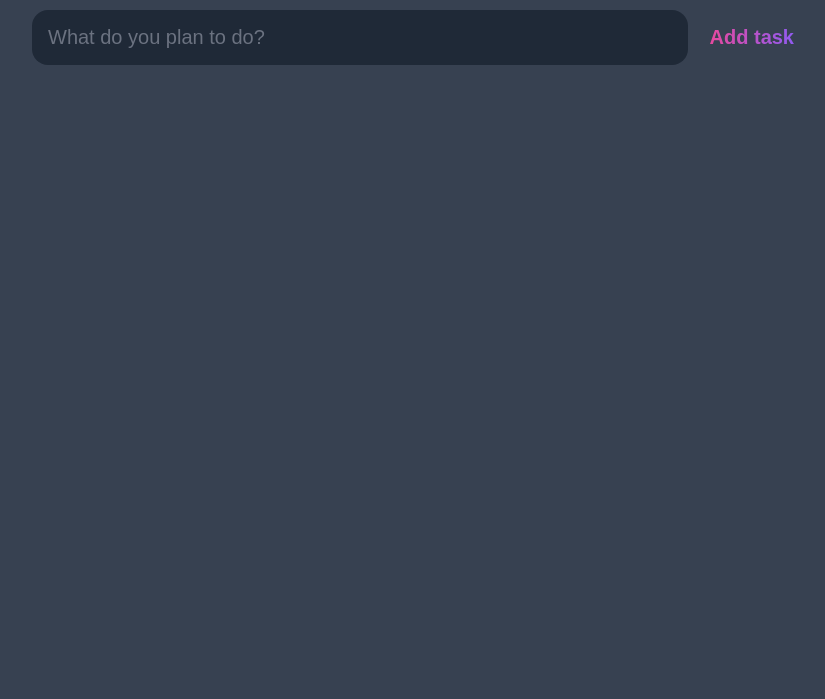
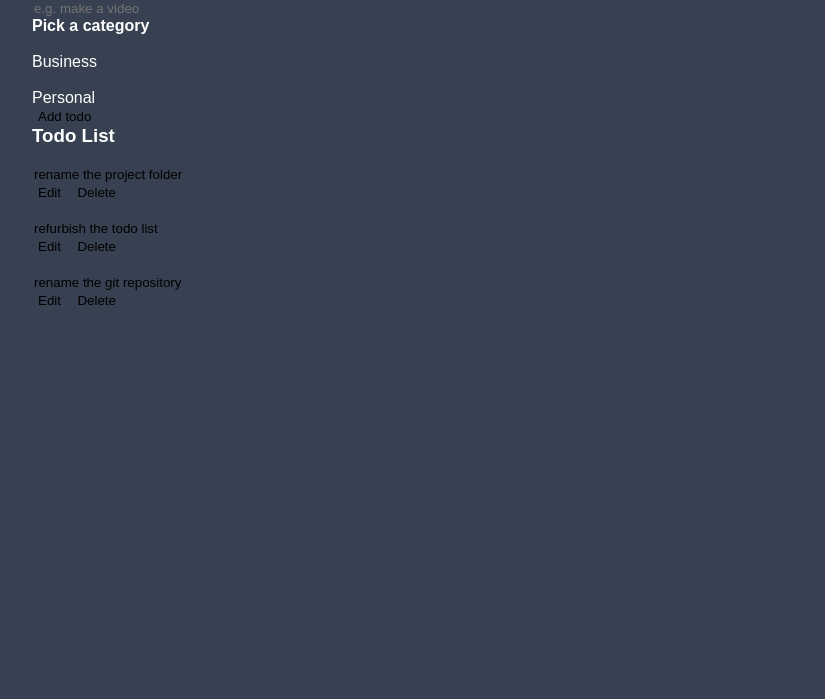
Before and after one commit to D3vM3y/taskMaster, a plain HTML site: page index.html in a window 1280 px wide. Shown: the part 101-800 px from the top of the page, without its empty margins (224-1049 px from the left). Drawn offline with Linux system fonts and the light colour scheme.

Commit message:
implementing the basic html structure

```diff
--- a/index.html
+++ b/index.html
@@ -8,6 +8,98 @@
     <link rel="stylesheet" href="main.css">
 </head>
 <body>
+    <main class="app">
+
+        <section class="greeting">
+            <h2 class="title">
+                Hello <input type="text" id="name" placeholder="Name here">
+            </h2>
+        </section>
+
+        <section class="create-todo">
+            <h3>Create a Todo</h3>
+
+            <form id="new-todo-form">
+                <h4>What's on your todo list?</h4>
+                <input type="text" name="content" id="content" placeholder="e.g. make a video">
+
+                <h4>Pick a category</h4>
+                <div class="options">
+                    <label>
+                        <input type="radio" name="category" id="category1" value="business">
+                        <span class="bubble business"></span>
+                        <div>Business</div>
+                    </label>
+
+                    <label>
+                        <input type="radio" name="category" id="category2" value="personal">
+                        <span class="bubble personal"></span>
+                        <div>Personal</div>
+                    </label>
+
+                </div>
+
+                <input type="submit" value="Add todo">
+            </form>
+        </section>
+
+        <section class="todo-list">
+            <h3>Todo List</h3>
+            <div class="list" id="todo-list">
+                <div class="todo-item">
+                    <label>
+                        <input type="checkbox">
+                        <span class="bubble business"></span>
+                    </label>
+
+                    <div class="todo-content">
+                        <input type="text" value="rename the project folder" readonly>
+                    </div>
+
+                    <div class="actions">
+                        <button class="edit">Edit</button>
+                        <button class="delete">Delete</button>
+                    </div>
+                </div>
+
+                <div class="todo-item">
+                    <label>
+                        <input type="checkbox">
+                        <span class="bubble business"></span>
+                    </label>
+
+                    <div class="todo-content">
+                        <input type="text" value="refurbish the todo list" readonly>
+                    </div>
+
+                    <div class="actions">
+                        <button class="edit">Edit</button>
+                        <button class="delete">Delete</button>
+                    </div>
+                </div>
+
+                <div class="todo-item">
+                    <label>
+                        <input type="checkbox">
+                        <span class="bubble business"></span>
+                    </label>
+
+                    <div class="todo-content">
+                        <input type="text" value="rename the git repository" readonly>
+                    </div>
+
+                    <div class="actions">
+                        <button class="edit">Edit</button>
+                        <button class="delete">Delete</button>
+                    </div>
+                </div>
+            </div>
+        </section>
+    </main>
+
+
+
+<!--
     <header>
         <section class="greeting">
             <h2 class="title">
@@ -18,7 +110,7 @@
         <form id="new-task-form">
             <input id="new-task-input" type="text" name="newTaskInput" placeholder="What do you plan to do?">
             <input id="new-task-submit" type="submit" value="Add task">
-        </form>
+        </form> -->
         <!-- <h1>Book Library</h1>
         <form id="new-book-form">
             <div class="input-group">
@@ -39,16 +131,16 @@
             </div>
             <input id="new-book-submit" type="submit" value="Add Book">
         </form> -->
-    </header>
+    <!-- </header> -->
 
-    <main>
+    <!-- <main>
         <section class="task-list">
             <h2>Tasks</h2>
 
             <div id="tasks">
 
             </div>
-        </section>
+        </section> -->
 
         <!-- <section class="book-list">
             <h2>Books</h2>
@@ -70,7 +162,7 @@
 
             </div>
         </section> -->
-    </main>
+    <!-- </main>  -->
 
     <script src="main.js"></script>
 </body>
```
